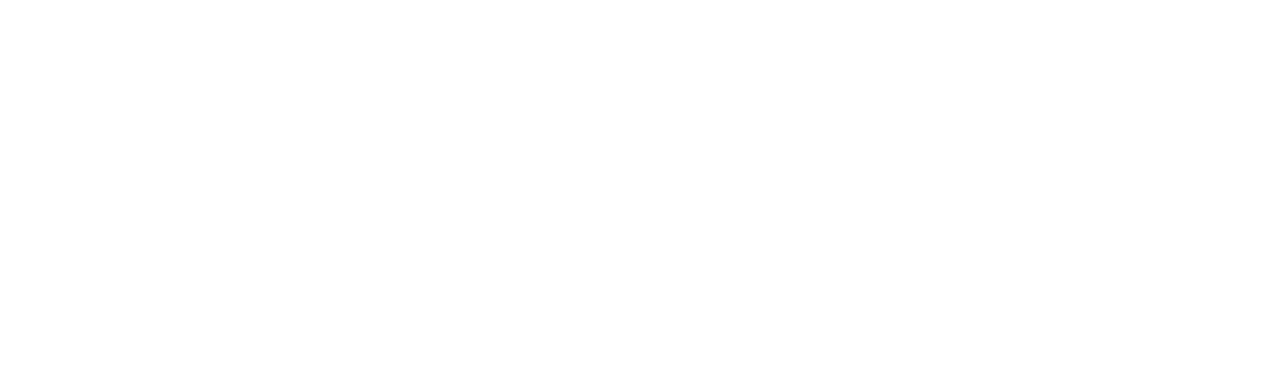
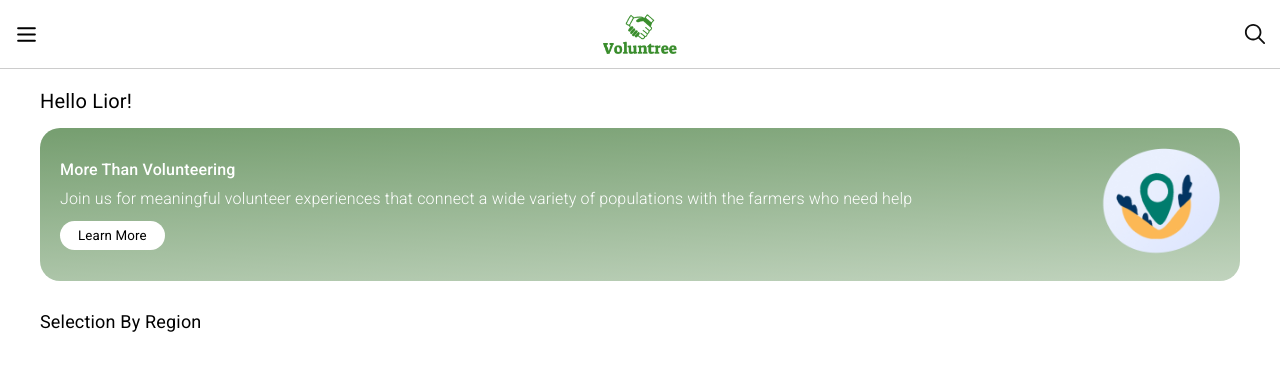
Before and after one commit to maayanbabayof/first-submission, a plain HTML site: page index.html in a window 1280 px wide. Drawn offline with Linux system fonts and the light colour scheme.

Commit message:
Updated style.css and index.html, added assets folder

```diff
--- a/css/style.css
+++ b/css/style.css
@@ -1,6 +1,8 @@
 * {
     margin: 0;
     padding: 0;
+    font-family: "Roboto";
+    letter-spacing: 0.01em;
   }
 
   header,
@@ -13,3 +15,98 @@ article,
   div {
     display: block;
   }
+
+  .menu-icon {
+    width: 25px;
+    height: 25px;
+  }
+
+  .search-icon {
+    width: 22px;
+    height: 22px;
+  }
+
+  .logo-image {
+    width: auto;
+    height: 40px;
+  }
+
+  nav {
+    padding: 14px;
+    border-bottom: 1px solid rgba(0, 0, 0, 0.2);
+    display: grid;
+    grid-template-columns: repeat(3, 1fr);
+    align-items: center;
+  }
+
+  .container {
+    max-width: 1200px;
+
+    margin: 10px auto;
+    padding: 10px 20px;
+  }
+
+  h4.title {
+    font-size: 20px;
+    font-weight: 400;
+  }
+
+  h5.title {
+    font-size: 18px;
+    font-weight: 400;
+  }
+
+  .rectangle {
+    margin-top: 15px;
+    border-radius: 20px;
+    padding: 20px;
+    background: linear-gradient(
+      177.35deg,
+      #779f71 2.21%,
+      #d8e4d6 131.11%,
+      #ffffff 282.1%
+    );
+    display: grid;
+    grid-template-columns: auto 120px;
+    align-items: center;
+    gap: 10px;
+  }
+
+  .rectangle .title {
+    color: white;
+    margin-bottom: 10px;
+    font-weight: 500;
+  }
+
+  .rectangle .description {
+    color: white;
+    font-weight: 300;
+    font-size: 16px;
+    margin-bottom: 13px;
+  }
+
+  .rectangle img {
+    width: 100%;
+    height: auto;
+  }
+
+  .white-button {
+    background: white;
+    appearance: none;
+    padding: 7px 18px;
+    border-radius: 100px;
+    border: none;
+  }
+
+  @media screen and (min-width: 600px) {
+    .rectangle img {
+      max-width: 150px;
+      max-height: 150px;
+    }
+  }
+
+  @media screen and (max-width: 600px) {
+    .rectangle .description {
+      font-size: 13.5px;
+    }
+  }
--- a/index.html
+++ b/index.html
@@ -1,14 +1,58 @@
 <!DOCTYPE html>
 <html>
+  <head>
+    <meta charset="UTF-8" />
+    <title>Voluntree</title>
+    <link rel="stylesheet" href="css/style.css" />
+    <meta name="viewport" content="width=device-width, initial-scale=1.0" />
 
-<head>
-    <meta charset="UTF-8">
-    <title>index</title>
-    <link rel="stylesheet" href="css/style.css">
+    <link rel="preconnect" href="https://fonts.googleapis.com" />
+    <link rel="preconnect" href="https://fonts.gstatic.com" crossorigin />
+    <link
+      href="https://fonts.googleapis.com/css2?family=Roboto:ital,wght@0,100;0,300;0,400;0,500;0,700;0,900;1,100;1,300;1,400;1,500;1,700;1,900&display=swap"
+      rel="stylesheet"
+    />
     <!-- <script src="js/scripts.js"></script> -->
-</head>
+  </head>
 
-<body>
-</body>
+  <body>
+    <nav>
+      <img alt="menu" src="assets/menu-icon.svg" class="menu-icon" />
 
+      <img
+        alt="logo"
+        src="assets/logo.png"
+        style="justify-self: center"
+        class="logo-image"
+      />
+
+      <img
+        alt="search"
+        src="assets/search-icon.svg"
+        class="search-icon"
+        style="justify-self: end"
+      />
+    </nav>
+
+    <div class="container">
+      <h4 class="title">Hello Lior!</h4>
+
+      <div class="rectangle">
+        <div>
+          <p class="title">More Than Volunteering</p>
+          <p class="description">
+            Join us for meaningful volunteer experiences that connect a wide
+            variety of populations with the farmers who need help
+          </p>
+          <button class="white-button">Learn More</button>
+        </div>
+
+        <div style="justify-self: end">
+          <img src="assets/Illustration.png" alt="Illustration" class="" />
+        </div>
+      </div>
+
+      <h5 style="margin-top: 30px" class="title">Selection By Region</h5>
+    </div>
+  </body>
 </html>
```
Also changed, not shown: assets/Illustration.png (added), assets/logo.png (added), assets/menu-icon.svg (added), assets/search-icon.svg (added). Lines whose indentation alone changed are shown as unchanged.
